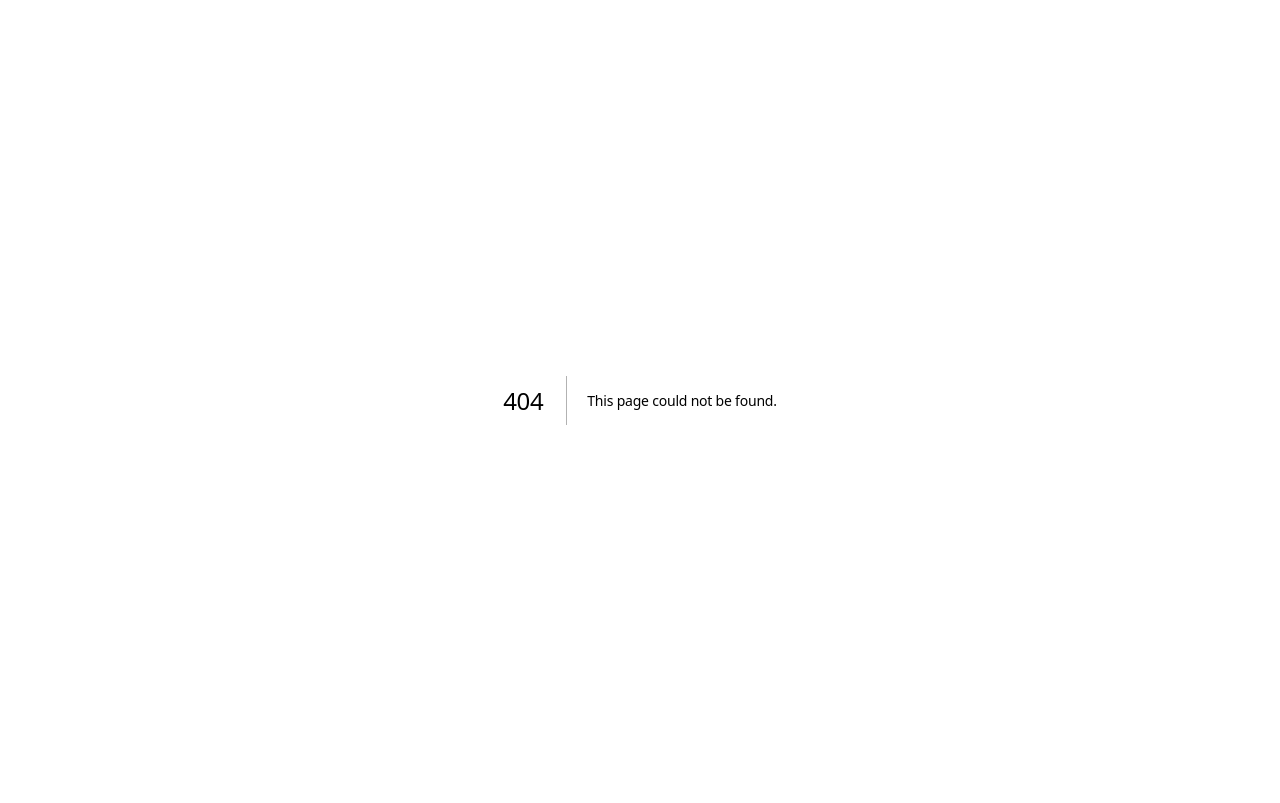
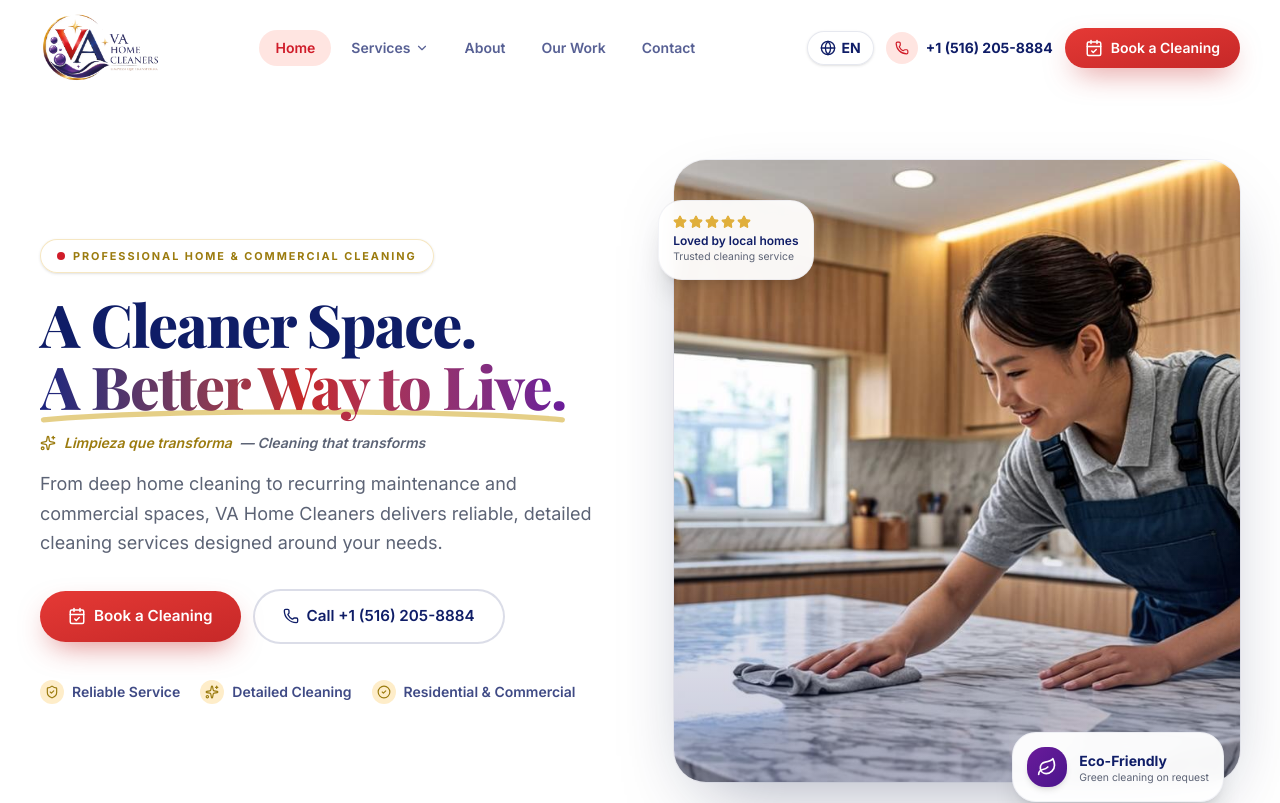
Before and after one commit to zaheerin2025/vahomes, a Next.js app: page /vahomes/ in a window 1280 px wide. Before the commit this address had no page. Shown: the top 803 px of the page. Built offline with nearby package versions, Linux system fonts and the light colour scheme.

Commit message:
Configure basePath and assetPrefix for Next static bundle resolution on GitHub Pages

```diff
--- a/next.config.ts
+++ b/next.config.ts
@@ -1,7 +1,11 @@
 import type { NextConfig } from "next";
+
+const basePath = "/vahomes";
 
 const nextConfig: NextConfig = {
   output: "export",
+  basePath,
+  assetPrefix: `${basePath}/`,
   trailingSlash: true,
   images: {
     unoptimized: true,
--- a/src/components/site/cta.tsx
+++ b/src/components/site/cta.tsx
@@ -55,7 +55,7 @@ export function CtaPrimary({
 
   if (href) {
     return (
-      <Link href={assetPath(href)} className={classes} onClick={onClick}>
+      <Link href={href} className={classes} onClick={onClick}>
         {content}
       </Link>
     );
@@ -83,7 +83,7 @@ export function CtaSecondary({
 
   if (href) {
     return (
-      <Link href={assetPath(href)} className={classes}>
+      <Link href={href} className={classes}>
         {Icon ? <Icon className="size-4 shrink-0" /> : null}
         <span>{children}</span>
       </Link>
@@ -109,7 +109,7 @@ export function ArrowLink({
 }) {
   return (
     <Link
-      href={assetPath(href)}
+      href={href}
       className={cn(
         "group inline-flex items-center gap-1.5 text-sm font-semibold text-crimson transition-colors hover:text-crimson-dark",
         className
```
